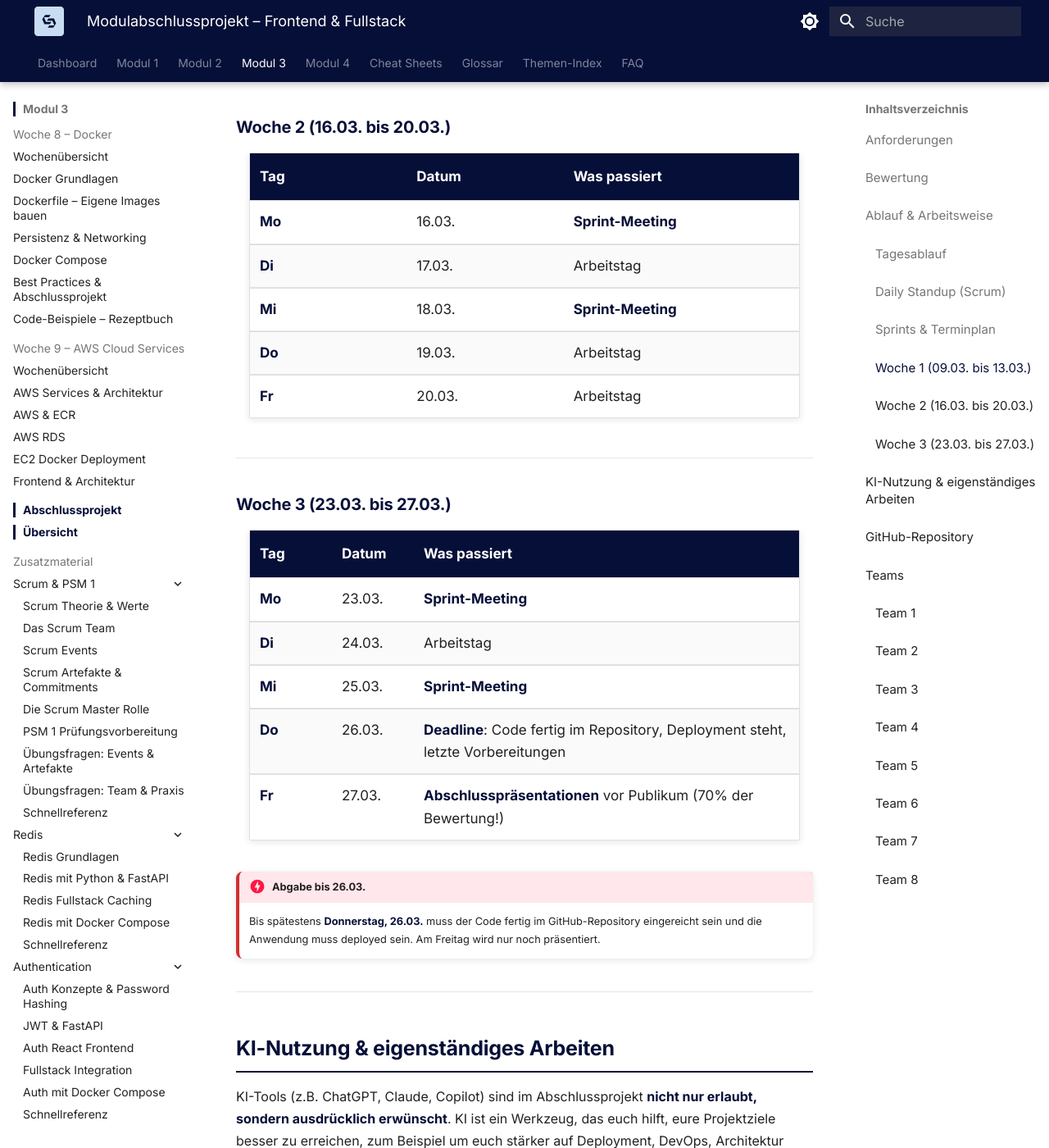
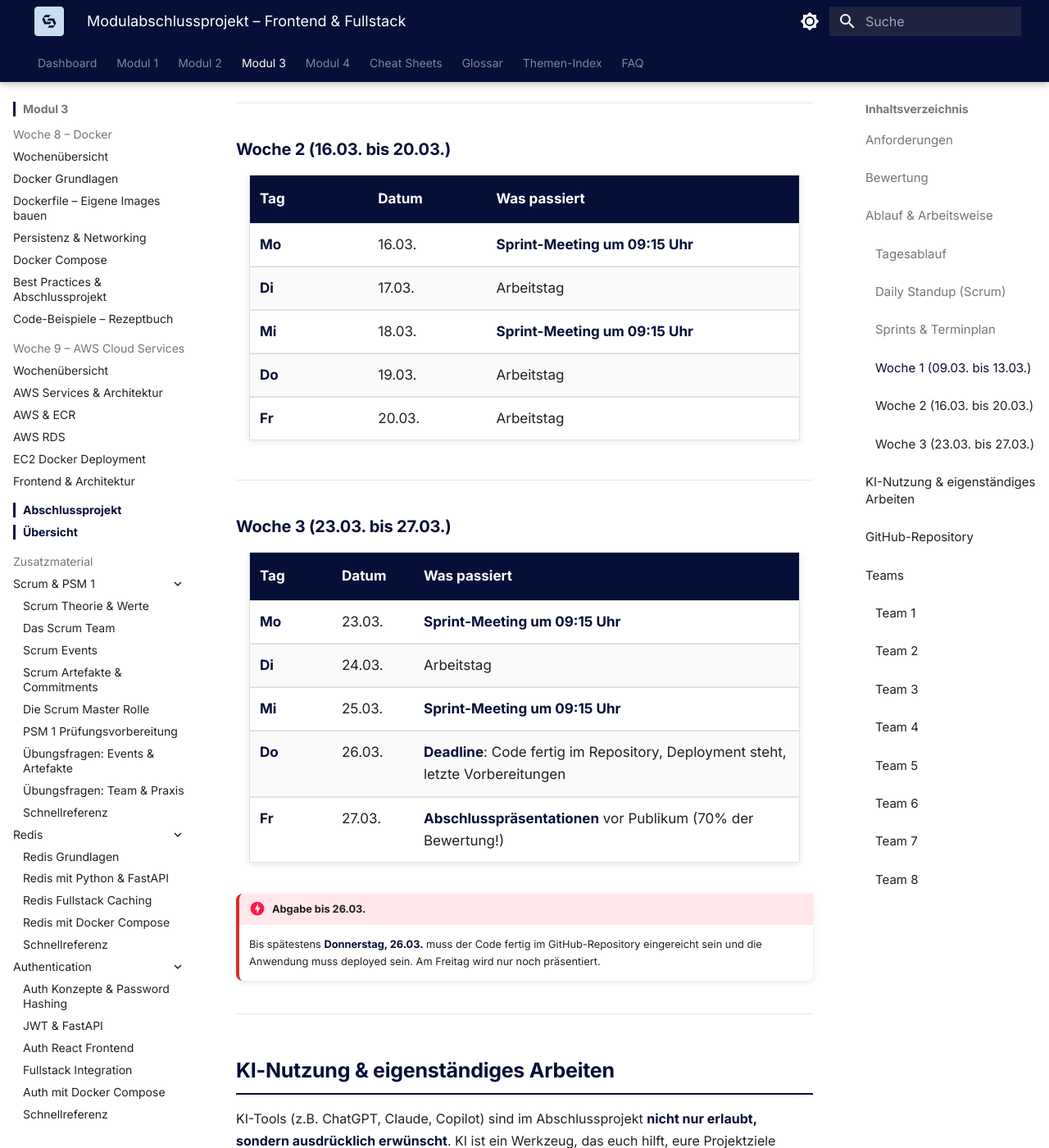
Before and after one commit to JacobMenge/kurs-25-06, an MkDocs documentation site: the page built from docs/modul-3/abschlussprojekt/uebersicht.md, in a window 1280 px wide and 1400 px high, scrolled down 3268 px. Shown: the whole window at 82% size. Built offline with MkDocs 1.6.1 and Material for MkDocs 9.7.7, drawn with Linux system fonts in a browser that asks for light colours; some of the changed text lies outside the part shown.

Commit message:
Sprint-Meetings: Uhrzeit 09:15 Uhr ergaenzt
Co-Authored-By: Claude Opus 4.6 <noreply@anthropic.com>

```diff
--- a/docs/modul-3/abschlussprojekt/uebersicht.md
+++ b/docs/modul-3/abschlussprojekt/uebersicht.md
@@ -56,7 +56,7 @@ Die Daily-Ergebnisse werden von **allen Teammitgliedern** im **[Google Classroom
 
 Wir arbeiten in **Sprints** von jeweils ca. **3 Tagen**, angelehnt an Scrum. Dabei gelten folgende Regeln:
 
-- Bei jedem **Sprint-Meeting** erzählt **eine Person pro Gruppe** und beantwortet die Fragen zum aktuellen Stand
+- Die **Sprint-Meetings** finden um **09:15 Uhr** statt. Dabei erzählt **eine Person pro Gruppe** und beantwortet die Fragen zum aktuellen Stand
 - Jedes Sprint-Meeting hat einen **Scrum Master**, der das Meeting moderiert. Der Scrum Master wird von Jacob ausgewählt oder meldet sich freiwillig
 - Jacob übernimmt die Rolle des **Product Owners** für die gesamte Projektphase
 
@@ -74,7 +74,7 @@ Wir arbeiten in **Sprints** von jeweils ca. **3 Tagen**, angelehnt an Scrum. Dab
 |-----|-------|--------------|
 | **Mo** | 09.03. | **Projektstart**: Organisatorisches, Gruppen finalisieren, Thema festlegen |
 | **Di** | 10.03. | Arbeitstag (Thema muss spätestens heute stehen) |
-| **Mi** | 11.03. | **1. Sprint-Meeting** (Scrum Master: **Jacob**) |
+| **Mi** | 11.03. | **1. Sprint-Meeting um 09:15 Uhr** (Scrum Master: **Jacob**) |
 | **Do** | 12.03. | Arbeitstag |
 | **Fr** | 13.03. | **Zwischenpräsentation** (kein Sprint-Meeting, Details siehe unten) |
 
@@ -87,9 +87,9 @@ Wir arbeiten in **Sprints** von jeweils ca. **3 Tagen**, angelehnt an Scrum. Dab
 
 | Tag | Datum | Was passiert |
 |-----|-------|--------------|
-| **Mo** | 16.03. | **Sprint-Meeting** |
+| **Mo** | 16.03. | **Sprint-Meeting um 09:15 Uhr** |
 | **Di** | 17.03. | Arbeitstag |
-| **Mi** | 18.03. | **Sprint-Meeting** |
+| **Mi** | 18.03. | **Sprint-Meeting um 09:15 Uhr** |
 | **Do** | 19.03. | Arbeitstag |
 | **Fr** | 20.03. | Arbeitstag |
 
@@ -99,9 +99,9 @@ Wir arbeiten in **Sprints** von jeweils ca. **3 Tagen**, angelehnt an Scrum. Dab
 
 | Tag | Datum | Was passiert |
 |-----|-------|--------------|
-| **Mo** | 23.03. | **Sprint-Meeting** |
+| **Mo** | 23.03. | **Sprint-Meeting um 09:15 Uhr** |
 | **Di** | 24.03. | Arbeitstag |
-| **Mi** | 25.03. | **Sprint-Meeting** |
+| **Mi** | 25.03. | **Sprint-Meeting um 09:15 Uhr** |
 | **Do** | 26.03. | **Deadline**: Code fertig im Repository, Deployment steht, letzte Vorbereitungen |
 | **Fr** | 27.03. | **Abschlusspräsentationen** vor Publikum (70% der Bewertung!) |
 
```
